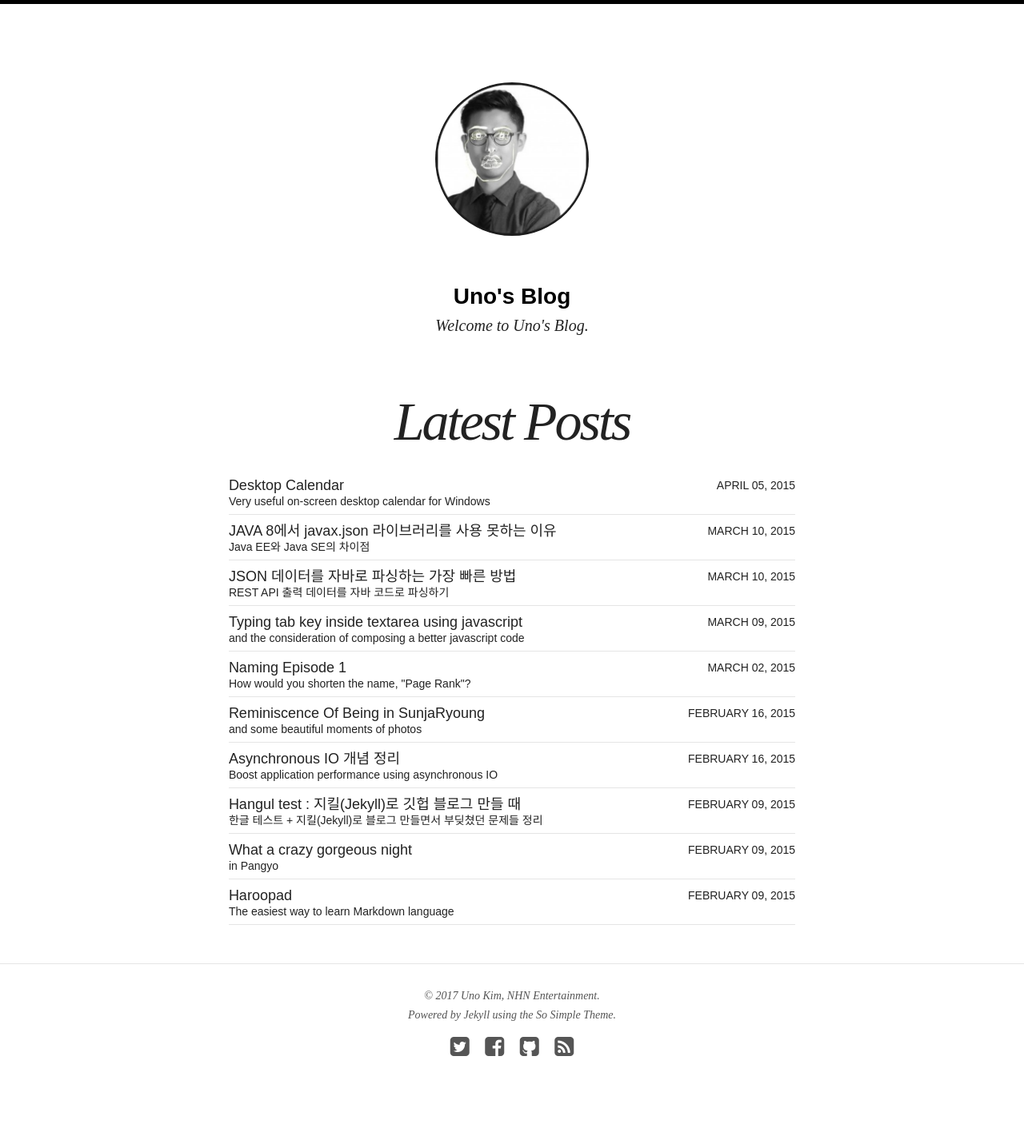
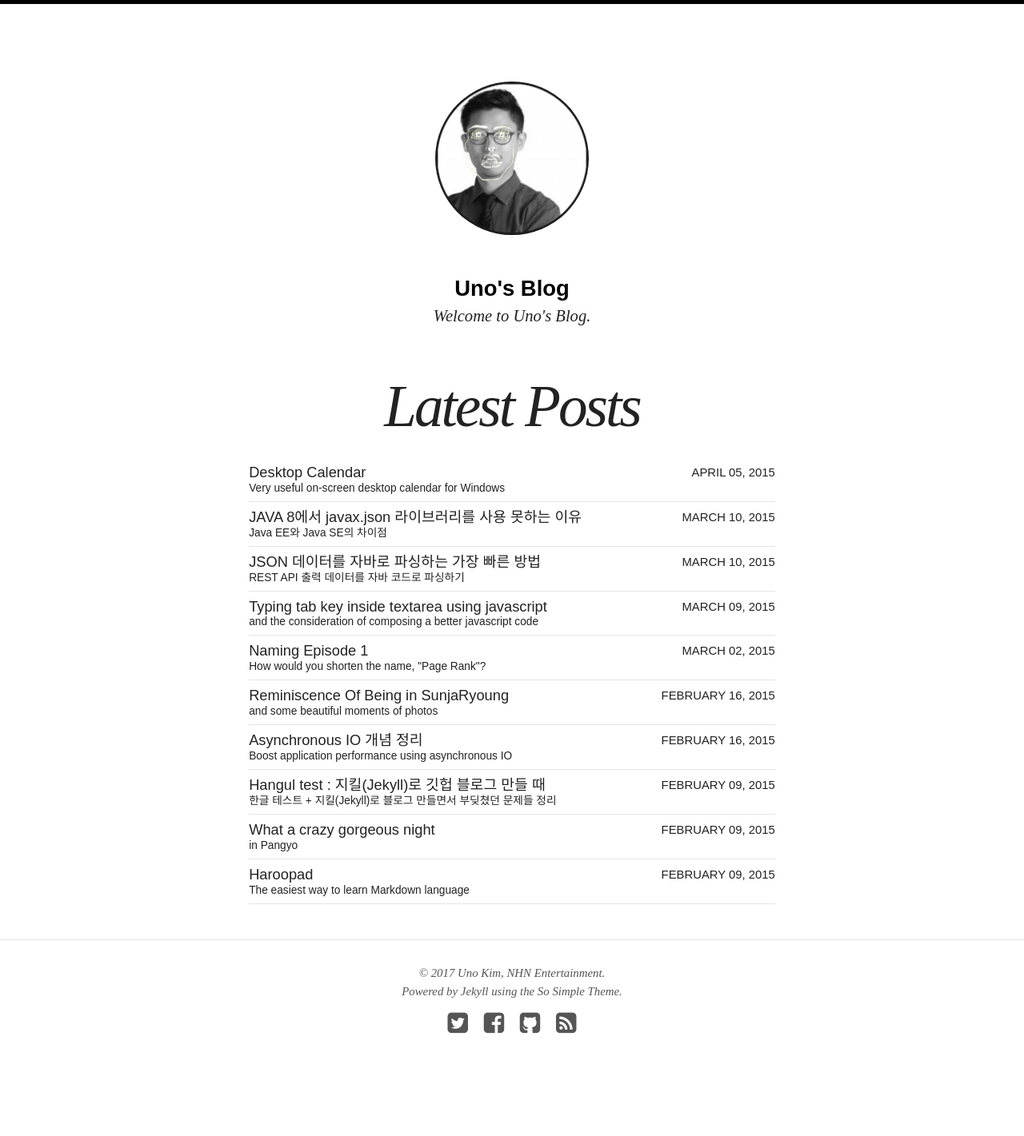
Before and after one commit to djkeh/djkeh.github.io, a Jekyll site: the page built from index.html, in a window 1280 px wide. Shown: the whole page at 80% size. Built offline with Jekyll 4.4.1, drawn with Linux system fonts in a browser that asks for light colours; nearby versions of some CDN libraries; after the commit the page ends 1394 px from its top, so only the background shows below that.

Commit message:
sass font size change

```diff
--- a/_sass/_coderay.scss
+++ b/_sass/_coderay.scss
@@ -1,7 +1,7 @@
 .CodeRay {
   background-color: #efefef;
   font-family: $code-font;
-  @include font-size(12);
+  @include font-size(11);
   color: #333332;
   margin-bottom: 1.5em;
   @include rounded(4px);
--- a/_sass/_elements.scss
+++ b/_sass/_elements.scss
@@ -76,7 +76,7 @@ table {
   display: inline-block;
   margin-bottom: 20px;
   padding: 8px 20px;
-  @include font-size(14);
+  @include font-size(12);
   background-color: $black;
   color: $white;
   border: 2px solid $black !important;
--- a/_sass/_layout.scss
+++ b/_sass/_layout.scss
@@ -31,11 +31,11 @@ body {
 		float: left;
 		list-style: none;
 		text-align: center;
-		@include font-size(24,no);
+		@include font-size(20, no);
 		text-transform: uppercase;
 		color: $white;
 		@include media($medium) {
-			@include font-size(14,no);
+			@include font-size(13, no);
 		}
 		a:hover {
 			@include box-shadow($shadow: inset 0 0 1px $white);
@@ -171,13 +171,13 @@ body {
 .site-description {
 	margin-top: 0;
 	font-family: $alt-font;
-	@include font-size(16);
+	@include font-size(15);
 	font-weight: 400;
 	font-style: italic;
 	@include animation-duration(1s);
     @include animation-delay(1s);
 	@include media($medium) {
-		@include font-size(20);
+		@include font-size(18);
 	}
 }
 
@@ -211,7 +211,7 @@ body {
 	display: block;
 	margin-top: 2em;
 	text-transform: uppercase;
-	@include font-size(16);
+	@include font-size(14);
 	font-weight: 600;
 	a {
 		color: $text-color;
@@ -223,7 +223,7 @@ span + .entry-title {
 .entry-title {
 	font-family: $alt-font;
 	font-style: italic;
-	@include font-size(36,yes,36);
+	@include font-size(32, yes, 34);
 	font-weight: 400;
 	line-height: 1;
 	letter-spacing: -3px;
@@ -232,10 +232,10 @@ span + .entry-title {
 		text-decoration: underline;
 	}
 	@include media($medium) {
-		@include font-size(52,yes,54);
+		@include font-size(48, yes, 52);
 	}
 	@include media($large) {
-		@include font-size(68,yes,72);
+		@include font-size(64, yes, 70);
 	}
 }
 .entry-wrapper {
@@ -248,7 +248,7 @@ span + .entry-title {
 .entry-meta {
 	@include span-columns(12);
 	text-transform: uppercase;
-	@include font-size(14);
+	@include font-size(13);
 	a {
 		color: $text-color;
 	}
@@ -330,14 +330,14 @@ span + .entry-title {
 		padding: 8px 0;
 		border-bottom: 1px solid lighten($black,80);
 		border-bottom: 1px solid rgba($black,.10);
-		@include font-size(18,no);
+		@include font-size(16, no);
 		@include clearfix;
 	}
 	a > span {
 		float: right;
 	}
 	.entry-date {
-		@include font-size(14,no);
+		@include font-size(13, no);
 		text-transform: uppercase;
 		display: none;
 		@include media($medium) {
@@ -348,7 +348,7 @@ span + .entry-title {
 	.excerpt {
 		display: block;
 		float: none;
-		@include font-size(14, no, 16);
+		@include font-size(12, no, 14);
 		@include media($medium) {
 			width: 70%;
 		}
@@ -366,7 +366,7 @@ span + .entry-title {
 	@include clearfix;
 	&.inline li {
 		float: left;
-		@include font-size(14);
+		@include font-size(13);
 		line-height: 2.5;
 	}
 	a {
@@ -377,7 +377,7 @@ span + .entry-title {
 		text-decoration: none;
 		span {
 			vertical-align: super;
-			@include font-size(10);
+			@include font-size(9);
 		}
 	}
 }
@@ -395,7 +395,7 @@ span + .entry-title {
   	padding-left: 0;
   }
   li {
-    @include font-size(16,no,18);
+    @include font-size(14, no, 16);
     border-bottom: 1px solid $border-color;
     list-style-type: none;
   }
@@ -425,7 +425,7 @@ span + .entry-title {
 	margin: 2em auto;
 	text-align: center;
 	font-family: $alt-font;
-	@include font-size(14);
+	@include font-size(13);
 	font-style: italic;
 	color: lighten($text-color,20);
 	a {
@@ -486,7 +486,7 @@ span + .entry-title {
 	width: auto;
 	margin-right: 10px;
 	padding: 8px 10px;
-	@include font-size(14);
+	@include font-size(13);
 	border-width: 2px;
 	border-radius: $border-radius;
 }
--- a/_sass/_site.scss
+++ b/_sass/_site.scss
@@ -28,15 +28,15 @@ body {
 body {
 	font-family: $base-font;
 	color: $text-color;
-	@include font-size(16);
+	@include font-size(13);
 }
 
 p {
-	@include font-size(18, yes, 28);
+	@include font-size(14, yes, 24);
 }
 
 li {
-	@include font-size(16, 12, 24);
+	@include font-size(13, 9, 20);
 }
 
 // Headings
@@ -46,30 +46,30 @@ h1, h2, h3, h4, h5, h6 {
 	margin-top: 0px + ($doc-line-height * 2);
 }
 h1 {
-	@include font-size(28);
+	@include font-size(24);
 }
 h1:not([class]) {
 	padding-bottom: 7px;
 	border-bottom: 3px double $h-line-color;
 }
 h2 {
-	@include font-size(24);
+	@include font-size(22);
 }
 h2:not([class]) {
 	padding-bottom: 5px;
 	border-bottom: 1px solid $h-line-color;
 }
 h3 {
-	@include font-size(22);
+	@include font-size(20);
 }
 h4 {
-	@include font-size(20);
+	@include font-size(18);
 }
 h5 {
-	@include font-size(18);
+	@include font-size(16);
 }
 h6 {
-	@include font-size(16);
+	@include font-size(14);
 }
 
 u,
@@ -109,7 +109,7 @@ td {
 	border-bottom: 1px solid $border-color;
 	padding: (0px + $doc-line-height) / 2;
 	padding: (0rem + ($doc-line-height / $doc-font-size)) / 2;
-	@include font-size(18);
+	@include font-size(14);
 }
 tr, td, th {
 	vertical-align: middle;
@@ -150,7 +150,7 @@ a {
 
 figcaption {
 	padding-top: 10px;
-	@include font-size(14);
+	@include font-size(11);
 	line-height: 1.3;
 	color: lighten($text-color, 10);
 }
@@ -166,7 +166,7 @@ figcaption {
 	padding-right: 20px;
 	padding-left: 20px;
 	text-align: right;
-	@include font-size(14,no);
+	@include font-size(11, no);
 	line-height: 1.3;
 	color: lighten($text-color, 30);
 	@include clearfix();
@@ -191,7 +191,7 @@ figcaption {
 	margin-top: 1.5em;
 	padding: .5em 1em;
 	text-indent: 0;
-	@include font-size(16);
+	@include font-size(13);
 	background-color: lighten($black, 95);
 	border: 1px solid lighten($black, 90);
 	@include rounded(4px);
@@ -204,7 +204,7 @@ figcaption {
 blockquote {
 	font-family: $alt-font;
 	font-style: italic;
-	@include font-size(16);
+	@include font-size(13);
 	padding-left: 20px;
 	border-left: 8px solid $black;
 }
@@ -214,7 +214,7 @@ blockquote {
 // --------------------------------------------------
 
 .footnotes {
-	@include font-size(14);
+	@include font-size(11);
 	font-family: $base-font;
 }
 
@@ -229,7 +229,7 @@ tt, code, kbd, samp, pre {
 p,
 li {
 	code {
-		@include font-size(14);
+		@include font-size(11);
 		font-family: $code-font;
 		white-space: nowrap;
 		margin: 0 2px;
@@ -240,7 +240,7 @@ li {
 	}
 }
 pre {
-	@include font-size(14);
+	@include font-size(11);
 	overflow-x: auto;
 }
 
--- a/_sass/_variables.scss
+++ b/_sass/_variables.scss
@@ -5,8 +5,8 @@ $caption-font: $base-font;
 $code-font: 'source-code-pro', monospace;
 $alt-font: 'volkhov', serif;
 
-$doc-font-size: 16;
-$doc-line-height: 24;
+$doc-font-size: 14;
+$doc-line-height: 20;
 
 $border-radius: 3px;
 
```
